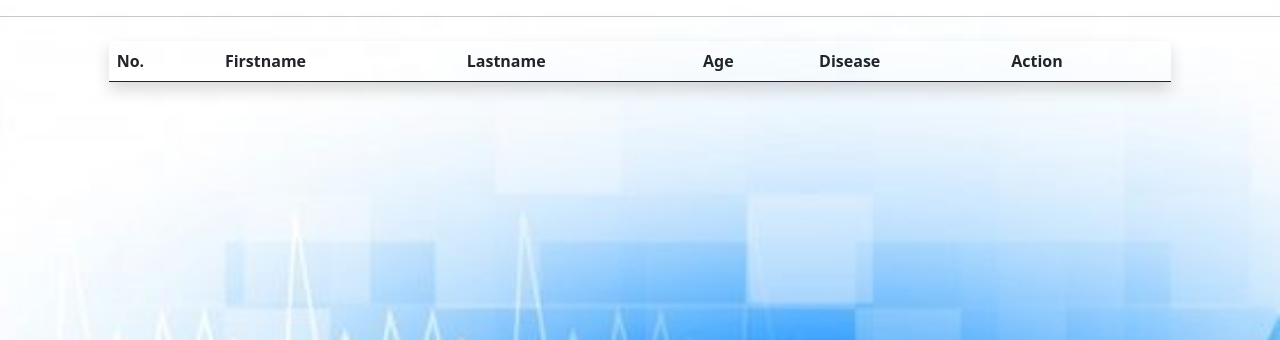
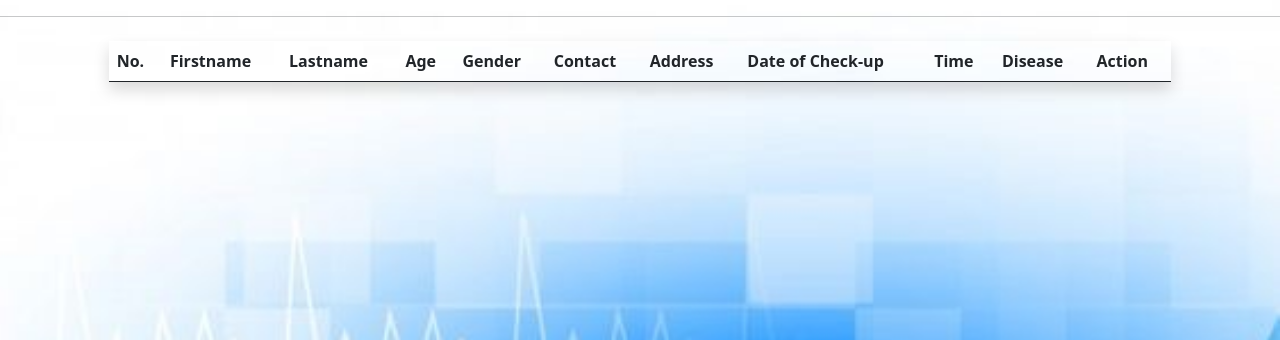
Before and after one commit to RheaServidad/hms, a PHP site: page /index.php?view&id in a window 1280 px wide. Shown: the part 126-466 px from the top of the page. Run offline with PHP 8.4, Linux system fonts and the light colour scheme; a user stored in the database is signed in; data comes from the database, SQL or seed files in the repository; lists and menus that the app fills with data are empty.

Commit message:
Update index.php

```diff
--- a/index.php
+++ b/index.php
@@ -14,7 +14,7 @@ if (!isset($_SESSION['logged_in'])) {
     }
 </style>
 <?php
-if (isset($_GET['view'])) { ?>
+if(isset($_GET['view'])){ ?>
 <style>
     body {
         background-image: url("img/kh.jpg");
@@ -24,7 +24,7 @@ if (isset($_GET['view'])) { ?>
     }
 </style>
 <?php
-} else { ?>
+}else{ ?>
 
     <div class="row justify-content-center">
         <div class="col-md-5 shadow mt-5 p-3">
@@ -45,21 +45,17 @@ if (isset($_GET['view'])) { ?>
                 $selectData->execute([$id]);
 
                 foreach ($selectData as $data) { ?>
-                    <center>
-                        <h3>Clients Information</h3>
-                    </center>
+                <center><h3>Clients Information</h3></center>
                     <form action="process.php" method="post">
                         <div class="d-flex mt-3">
                             <input type="hidden" name="user_id" value="<?= $data['id'] ?>">
                             <div class="mt-1 ms-5 me-5">
                                 <label for="fname"><b>Firstname</b></label>
-                                <input type="text" class="form-control " id="fname" name="firstname" required
-                                    value="<?= $data['fname'] ?>">
+                                <input type="text" class="form-control " id="fname" name="firstname" required value="<?= $data['fname'] ?>">
                             </div>
                             <div class="mt-1 ms-5 me-5">
                                 <label for="lname "><b>Lastname</b></label>
-                                <input type="text" class="form-control" id="lname" name="lastname" required
-                                    value="<?= $data['lname'] ?>">
+                                <input type="text" class="form-control" id="lname" name="lastname" required value="<?= $data['lname'] ?>">
                             </div>
                         </div>
                         <div class="ms-5 me-5">
@@ -68,18 +64,15 @@ if (isset($_GET['view'])) { ?>
                         </div>
                         <div class="ms-5 me-5">
                             <label for="gender"><b>Gender</b></label>
-                            <input type="text" class="form-control" id="gender" name="gender" required
-                                value="<?= $data['gender'] ?>">
+                            <input type="text" class="form-control" id="gender" name="gender" required value="<?= $data['gender'] ?>">
                         </div>
                         <div class="ms-5 me-5">
                             <label for="contact"><b>Contact</b></label>
-                            <input type="text" class="form-control" id="contact" name="contact" required
-                                value="<?= $data['contact'] ?>">
+                            <input type="text" class="form-control" id="contact" name="contact" required value="<?= $data['contact'] ?>">
                         </div>
                         <div class="ms-5 me-5">
                             <label for="address"><b>Address</b></label>
-                            <input type="text" class="form-control" id="address" name="address" required
-                                value="<?= $data['address'] ?>">
+                            <input type="text" class="form-control" id="address" name="address" required value="<?= $data['address'] ?>">
                         </div>
                         <div class="ms-5 me-5">
                             <label for="Date"><b>Date of Check-up</b></label>
@@ -92,8 +85,7 @@ if (isset($_GET['view'])) { ?>
                         </div>
                         <div class="ms-5 me-5 mb-3">
                             <label for="reason"><b>Disease</b></label>
-                            <input type="text" id="reason" name="reason" class="form-control" required
-                                value="<?= $data['reason'] ?>">
+                            <input type="text" id="reason" name="reason" class="form-control" required value="<?= $data['reason'] ?>">
                         </div>
                         <div>
                             <center>
@@ -105,9 +97,7 @@ if (isset($_GET['view'])) { ?>
 
                 <?php }
             } else { ?>
-                <center>
-                    <h3>Clients Information</h3>
-                </center>
+             <center><h3>Clients Information</h3></center>
                 <form action="process.php" method="post">
                     <div class="d-flex mt-3">
                         <input type="hidden" name="user_id" value="<?= $_SESSION['u_id'] ?>">
@@ -164,19 +154,22 @@ if (isset($_GET['view'])) { ?>
 
 <?php } ?>
 
-
-
-<!--display-->
+<!--display -->
 <hr>
 <div class="row mt-4 justify-content-center">
     <div class="col-sm-10">
-        <div class="table" id="appointmentTable">
+        <div class="table">
             <table class="table shadow p-2">
                 <thead>
                     <th>No.</th>
                     <th>Firstname</th>
                     <th>Lastname</th>
                     <th>Age</th>
+                    <th>Gender</th>
+                    <th>Contact</th>
+                    <th>Address</th>
+                    <th>Date of Check-up</th>
+                    <th>Time</th>
                     <th>Disease</th>
                     <th>Action</th>
                 </thead>
@@ -187,6 +180,7 @@ if (isset($_GET['view'])) { ?>
                     $select = $conn->prepare("SELECT * FROM appointment WHERE user_id = ?");
                     $select->execute([$userID]);
                     foreach ($select as $value) { ?>
+
                         <tr>
                             <td>
                                 <?= $cnt++ ?>
@@ -201,21 +195,35 @@ if (isset($_GET['view'])) { ?>
                                 <?= $value['age'] ?>
                             </td>
                             <td>
+                                <?= $value['gender'] ?>
+                            </td>
+                            <td>
+                                <?= $value['contact'] ?>
+                            </td>
+                            <td>
+                                <?= $value['address'] ?>
+                            </td>
+                            <td>
+                                <?= $value['date'] ?>
+                            </td>
+                            <td>
+                                <?= $value['time'] ?>
+                            </td>
+                            <td>
                                 <?= $value['reason'] ?>
                             </td>
-                            <td>
-                                <a href="view.php?view&id=<?= $value['id'] ?>" class="text-decoration-none">👁‍🗨</a> |
+                            <td><a href="index.php?view&id=<?= $value['id'] ?>" class="text-decoration-none">👁‍🗨</a>|
                                 <a href="index.php?edit&id=<?= $value['id'] ?>" class="text-decoration-none">✏️</a>
                                 <a href="process.php?delete&id=<?= $value['id'] ?>" class="text-decoration-none">❌</a>
                             </td>
                         </tr>
+
                     <?php } ?>
                 </tbody>
             </table>
         </div>
     </div>
 </div>
-
 </div>
 </body>
 
```
Lines whose indentation alone changed are shown as unchanged.
